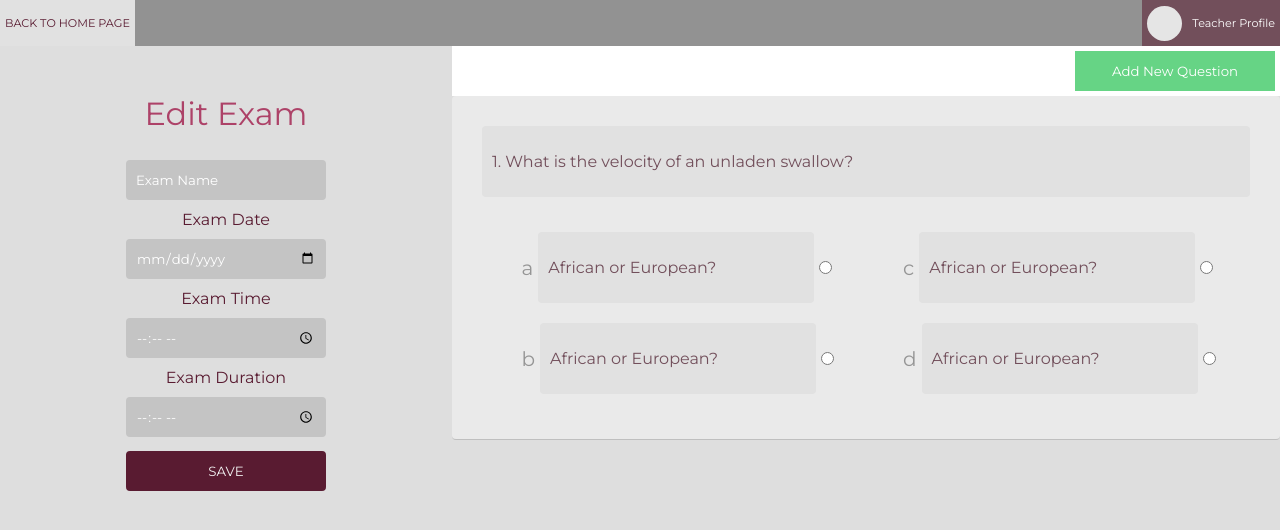
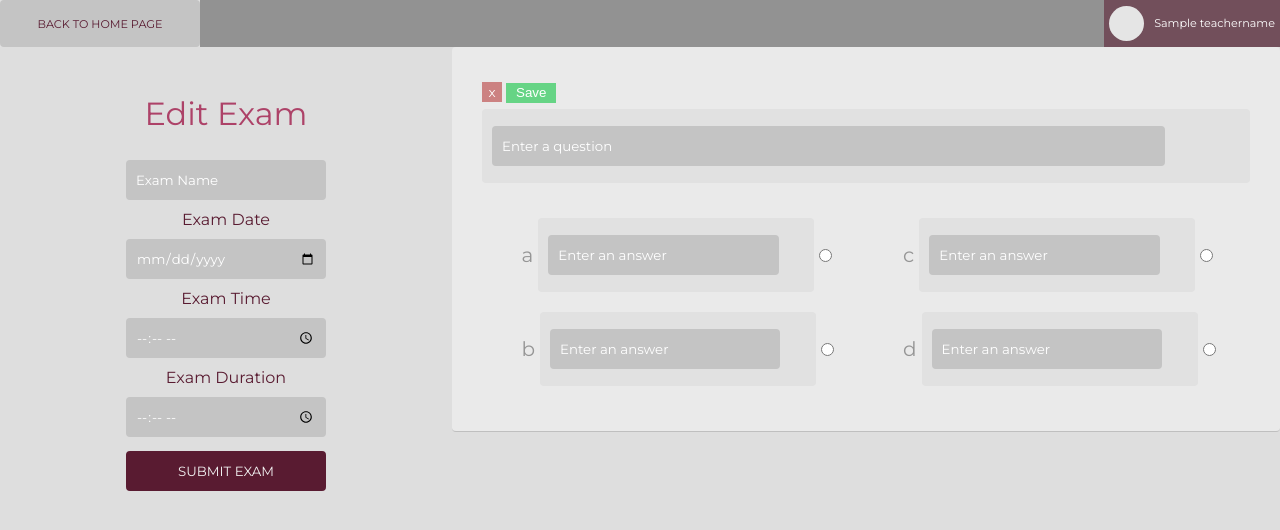
Before and after one commit to SergiMS-exe/ExamManager, a Python web app: template ExamManager/app/templates/editexam.html in a window 1280 px wide. Shown: the top 530 px of the page. Run offline with Jinja, Linux system fonts and the light colour scheme; the template is opened without the code that fills it: most values are stand-ins (such as "Sample title", 1, 10 or a date in 2020); some web fonts are replaced.

Commit message:
so many stuff

```diff
--- a/ExamManager/app/default.py
+++ b/ExamManager/app/default.py
@@ -22,9 +22,9 @@ def run():
                  models.Examiner(examiner_id=2021009, examiner_name="Wiiliam ", examiner_surname="GeorgeTown",
                                  examiner_email="WiiliamGeorgeTown@gmail.com", examiner_password="jjjjj"),
                  models.Examiner(examiner_id=2021010, examiner_name="Michael ", examiner_surname="Scofield",
-                                 examiner_email="Michael Scofield@gmail.com", examiner_password="jjjjj"),
+                                 examiner_email="MichaelScofield@gmail.com", examiner_password="jjjjj"),
                  models.Examiner(examiner_id=20210011, examiner_name="Lincoln ", examiner_surname="Burrows",
-                                 examiner_email="Lincoln Burrows@gmail.com", examiner_password="jjjjj"),
+                                 examiner_email="LincolnBurrows@gmail.com", examiner_password="jjjjj"),
                  models.Examiner(examiner_id=20210012, examiner_name="Aleksander ", examiner_surname="Mahone",
                                  examiner_email="AleksanderMahone@gmail.com", examiner_password="jjjjj"),
                  models.Examiner(examiner_id=20210013, examiner_name="Paul ", examiner_surname="Killerman",
--- a/ExamManager/app/static/styles/editexam.css
+++ b/ExamManager/app/static/styles/editexam.css
@@ -21,7 +21,11 @@ header {
     text-align: center;
 }
 
+a{
+    color: #591B31;
+    text-decoration: none;
 
+}
 
 button{
     margin: 7px auto;
@@ -67,8 +71,6 @@ label{
     background-color: #724F5B;
     padding: auto 30px;
     margin: 0px;
-
-
 }
 
 .backtab{
@@ -77,6 +79,7 @@ label{
     margin: 0px;
     color: #591B31;
      transition: 0.3s;
+    border: 0px;
 }
 .backtab:hover{
     background-color: #E1E1E1;
@@ -97,6 +100,7 @@ label{
     text-align: center;
     padding: 1.7em;
     align-items: center;
+    width: 200px;
 }
 .examname{
      margin: 10px auto;
@@ -127,7 +131,6 @@ label{
      margin-bottom: 20px;
 }
 
-
 .inputstyle{
     margin: 7px auto;
     background-color: #C4C4C4 ;
@@ -139,8 +142,6 @@ label{
     height: 40px;
     width: 200px;
     text-align: left;
-
-
 }
 
 
@@ -163,14 +164,11 @@ label{
      width:20vw;
      transition: 0.3s
 }
-.answerbox:hover{
-     background-color: #CDCDCD;
-}
+
 .answerletterstyle{
     color: #959595;
     margin: auto 5px;
     font-size: 20px;
-
 }
 
 .lefttab{
@@ -180,6 +178,7 @@ label{
     display: flex;
     justify-content: center;
     align-items: center;
+    flex-direction: column;
 }
 
 .loginlabel{
@@ -202,6 +201,7 @@ label{
 
 
 }
+
 .create-button:hover {
   background-color: #591B31;
 }
@@ -210,3 +210,59 @@ label{
     color: #591B31;
     margin: 3px
 }
+
+.questioninput{
+     margin: 7px auto;
+    background-color: #C4C4C4 ;
+    border: 0px #591B31 solid;
+    border-radius: 4px;
+    color: white;
+    font-family: 'Montserrat';
+    padding: 0px 10px;
+    height: 40px;
+    width: 90%;
+    text-align: left;
+}
+.delete{
+    background-color: #CC8282;
+    border: 0px;
+    color: white;
+    margin-top: 5px;
+    height:20px;
+    width:20px;
+    margin-left: auto;
+    border-radius: 0px;
+    transition: 0.3s;
+}
+.delete:hover{
+    background-color: #AF5A5A;
+}
+
+.save{
+    background-color: #66D485;
+    border: 0px;
+    color: white;
+    margin-top: 5px;
+    height:20px;
+    width:50px;
+    margin-left: auto;
+    border-radius: 0px;
+    transition: 0.3s;
+
+}
+.save:hover{
+    background-color: #591B31;
+}
+
+.submitbutton{
+    margin: 7px auto;
+    background-color: #591B31 ;
+    border: 2px #591B31 solid;
+    border-radius: 4px;
+    color: #F2F2F2;
+    font-family: 'Montserrat';
+
+    height: 40px;
+    width: 200px;
+    transition: 0.3s;
+}
--- a/ExamManager/app/templates/exam.css
+++ b/ExamManager/app/static/styles/exam.css
@@ -162,9 +162,7 @@ label{
      width:35vw;
      transition: 0.3s
 }
-.answerbox:hover{
-     background-color: #CDCDCD;
-}
+
 .answerletterstyle{
     color: #959595;
     margin: auto 5px;
--- a/ExamManager/app/templates/editexam.html
+++ b/ExamManager/app/templates/editexam.html
@@ -1,7 +1,6 @@
 <html>
     <head>
-        <title>HTML & CSS</title>
-        <link rel="stylesheet" href="{{ url_for('static', filename='styles/editexam.css')  }}">
+	<link rel="stylesheet" href="{{ url_for('static', filename='styles/editexam.css') }}">
     </head>
     <body>
 
@@ -10,7 +9,8 @@
          <div class="columns">
 
             <div class = "backtab">
-                <p style = "padding: 5px; font-size: 0.7em;"> BACK TO HOME PAGE</p>
+                <button  class = 'backtab' style = "padding: 5px; font-size: 0.7em; margin: auto; height: 47px;"> <a href= "teacherpage"> BACK TO HOME PAGE </a></button >
+
             </div>
          </div>
          <div style = "flex: 1;"></div>
@@ -18,56 +18,64 @@
 
             <div class = "profile-tab">
                 <span></span>
-                <p style = "padding: 5px; font-size: 0.7em;"> Teacher Profile </p>
+                <p style = "padding: 5px; font-size: 0.7em;"> {{teachername}} </p>
             </div>
          </div>
          </div>
      </header>
 
 
-
-
-
-
-
+  <form>
     <div class = "columns">
-
-
 
             <div class = "lefttab">
                 <div class= "innerdiv">
-                    <div>
+
+		 <div>
                     <p class = "loginlabel"> Edit Exam</p>
-                    <input class ="inputstyle" type="text" placeholder="Exam Name" name = "examname"></input>
+
+
+			<input class ="inputstyle" type="text" placeholder="Exam Name" name = "examname"></input>
+
                     <p class ="labels"> Exam Date</p>
-                    <input class ="inputstyle" type="date" placeholder="Exam Date"  name = "examdate"></input>
+
+                    	<input class ="inputstyle" type="date" placeholder="Exam Date"  name = "examdate"></input>
+
+
                     <p class ="labels"> Exam Time</p>
-                    <input class ="inputstyle" type="time" placeholder="Exam Time"  name = "examtime"></input>
+
+                   	<input class ="inputstyle" type="time" placeholder="Exam Time"  name = "examtime"></input>
+
+
                     <p class ="labels"> Exam Duration</p>
-                    <input class ="inputstyle" type="time" placeholder="Duration"  name = "examlength"></input>
-                    <button class = "loginbutton"> SAVE </button>
-                    </div>
+
+                  	<input class ="inputstyle" type="time" placeholder="Duration"  name = "examlength"></input>
+
+                    <input type='submit' class = "submitbutton" name="SaveExam " value="SUBMIT EXAM"> </input>
+                 </div>
+
                 </div>
             </div>
-
-
-
 
             <div>
                 <div style = "width: 100%">
                      <div class="columns" style=" background-color: white;">
                           <div style = "flex: 1;"></div>
-                         <button class= "create-button" >
-                             Add New Question
-                         </button>
+
                      </div>
 
+            <form>
+
+                <div class = "questionbox">
+                    <button class = "delete">x</button>
+
+		    <input class = "save" type="submit" name="saveQuestion " value="Save"></input>
+                    <div >
+                        <div class = "question">
 
 
-                <div class = "questionbox">
-                    <div >
-                        <div class = "question">
-                            <p>1. What is the velocity of an unladen swallow?</p>
+                            <input class ="questioninput" type="text" placeholder="Enter a question" name = "question"></input>
+
                         </div>
                         <div class = "columns" style = "margin: 0px auto; padding: 5px;" >
                                         <div style = "flex: 1;"></div>
@@ -77,17 +85,21 @@
                                             <div class = "columns">
                                                 <p class = "answerletterstyle">a</p>
                                                 <div class = "answerbox">
-                                                    <p>African or European?</p>
+
+                                                    <input class ="questioninput" type="text" placeholder="Enter an answer" name = "in-answerA"></input>
+
                                                 </div>
-                                                <input type="radio" id="answer-a" name="a" value="a" class = "radiostyle">
+                                                <input type="radio" id="answer-a" name="foo" value="a" class = "radiostyle">
                                             </div>
                                             <div>
                                                 <div class = "columns">
                                                 <p class = "answerletterstyle">b</p>
                                                 <div class = "answerbox">
-                                                    <p>African or European?</p>
+
+                                                    <input class ="questioninput" type="text" placeholder="Enter an answer" name = "in-answerB"></input>
+
                                                 </div>
-                                                <input type="radio" id="answer-a" name="b" value="b" class = "radiostyle">
+                                                <input type="radio" id="answer-a" name="foo" value="b" class = "radiostyle">
                                             </div>
                                             </div>
                                         </div>
@@ -98,18 +110,23 @@
                                                 <div class = "columns">
                                                     <p class = "answerletterstyle">c</p>
                                                     <div class = "answerbox">
-                                                        <p>African or European?</p>
+
+                                                        <input class ="questioninput" type="text" placeholder="Enter an answer" name = "in-answerC"></input>
+
                                                     </div>
-                                                    <input type="radio" id="answer-a" name="c" value="c" class = "radiostyle">
+                                                    <input type="radio" id="answer-a" name="foo" value="c" class = "radiostyle">
                                                 </div>
                                         </div>
                                         <div>
                                                 <div class = "columns">
                                                     <p class = "answerletterstyle">d</p>
                                                     <div class = "answerbox">
-                                                        <p>African or European?</p>
+
+                                                        <input class ="questioninput" type="text" placeholder="Enter an answer" name = "in-answerB"></input>
+
                                                     </div>
-                                                    <input type="radio" id="answer-a" name="d" value="d" class = "radiostyle">
+                                                    <input type="radio" id="answer-a" name="foo" value="d" class = "radiostyle">
+
                                                 </div>
                                         </div>
 
@@ -119,7 +136,7 @@
                         </div>
                     </div>
                 </div>
-
+        	</form>
 
 
 
@@ -127,7 +144,10 @@
 
              </div>
 
+
     </div>
+</form>
+
 
 
     </body>
--- a/ExamManager/app/templates/index.html
+++ b/ExamManager/app/templates/index.html
@@ -19,7 +19,7 @@
                     <form action="/login" method="post">
                         <input class="inputstyle" type="email" placeholder="E-mail" required name ="email" value="{{
           request.form.email }}"/>
-                        <input class="inputstyle" type="text" placeholder="Password" required  name ="password"value="{{
+                        <input class="inputstyle" type="password" placeholder="Password" required  name ="password"value="{{
           request.form.password }}"/>
                         <input class = "loginbutton" type = submit value ='LOG IN'>  </input>
                     </form>
```
Also changed, not shown: ExamManager/app/actions.py (+132 -17 lines), ExamManager/app/extra_classes.py (added, +13 -0 lines), ExamManager/app/templates/exam.html (+37 -18 lines), ExamManager/app/templates/reg.html (+5 -5 lines), ExamManager/app/templates/studentpage.html (+4 -34 lines), ExamManager/app/templates/teacherpage.html (+13 -9 lines), ExamManager/app/views.py (+70 -88 lines), ExamManager/app.db (deleted), ExamManager/run.py (line endings or trailing spaces).
